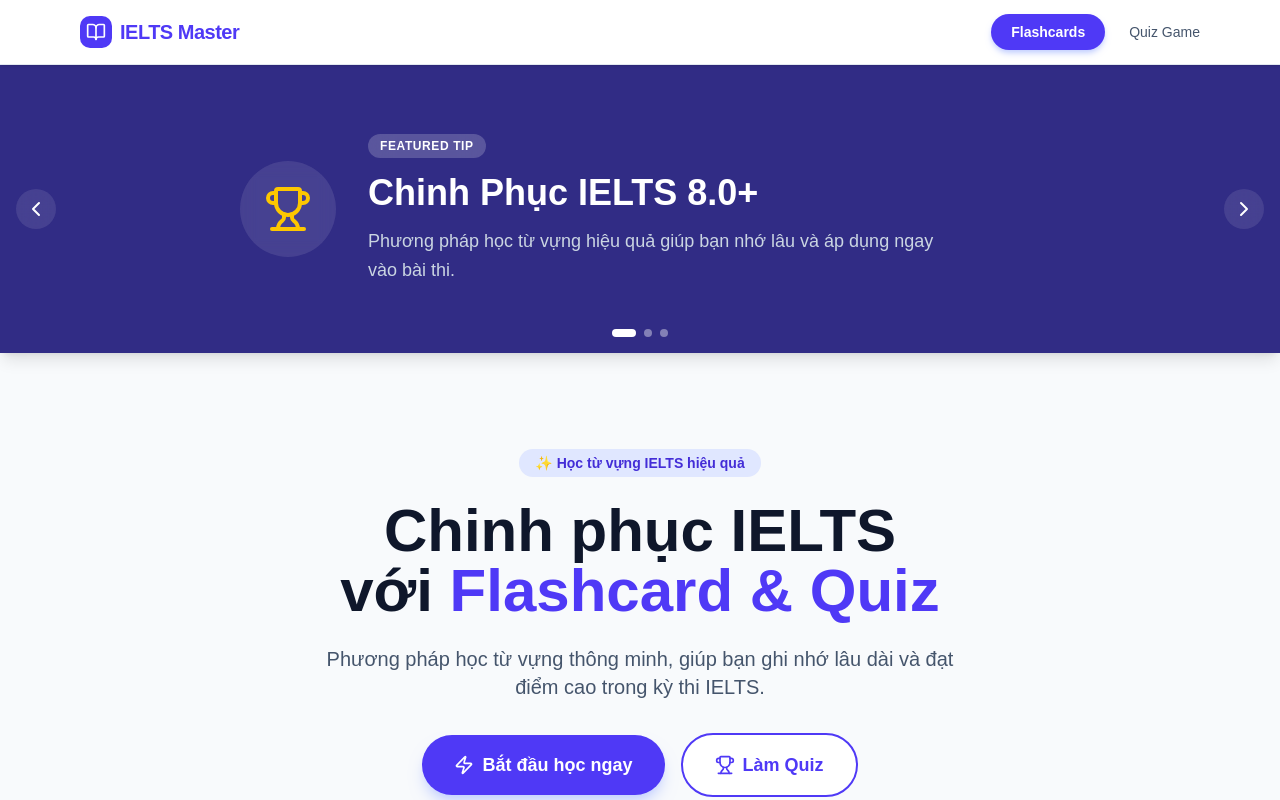
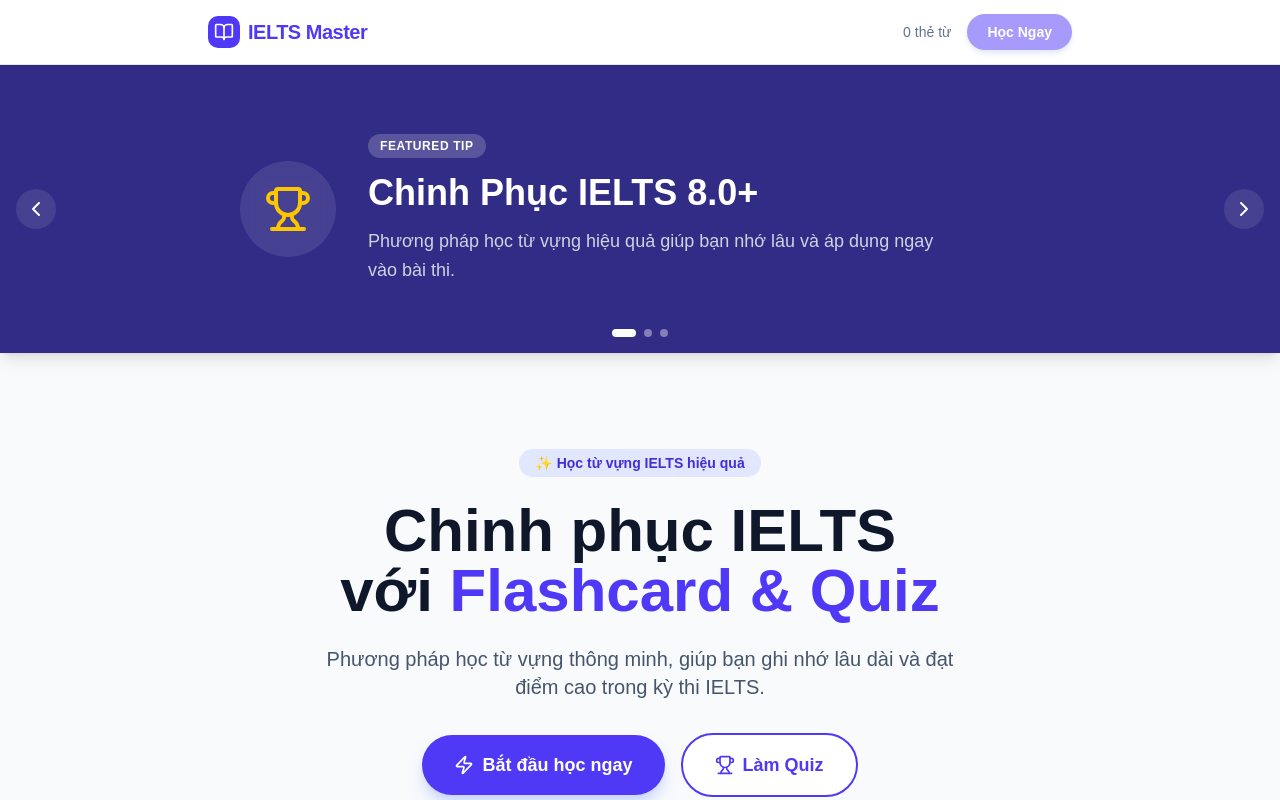
Before and after one commit to phuctrank81/flashcard-phuctran, a Next.js app: page / in a window 1280 px wide. Shown: the top 800 px of the page. Built offline with nearby package versions, Linux system fonts and the light colour scheme.

Commit message:
new update

```diff
--- a/app/components/header.tsx
+++ b/app/components/header.tsx
@@ -1,23 +1,42 @@
-import {
-  BookOpen,
-} from "lucide-react"
+import { BookOpen } from "lucide-react"
 
-const FlashcardHeader = ({ onStartStudy, flashcardsCount }: { onStartStudy: () => void; flashcardsCount: number }) => (
+export default function Header() {
+  const flashcardsCount = 0 // hoặc lấy từ state / context sau này
+
+  const handleStartStudy = () => {
+    console.log("Start study")
+  }
+
+  return (
     <header className="bg-white border-b border-slate-200 sticky top-0 z-40 shadow-sm">
       <div className="max-w-4xl mx-auto px-4 h-16 flex items-center justify-between">
+        {/* Logo */}
         <div className="flex items-center gap-2 text-indigo-600">
           <div className="bg-indigo-600 text-white p-1.5 rounded-lg">
             <BookOpen className="w-5 h-5" />
           </div>
-        <span className="text-xl font-bold tracking-tight">IELTS Master</span>
+          <span className="text-xl font-bold tracking-tight">
+            IELTS Master
+          </span>
         </div>
 
+        {/* Actions */}
         <div className="flex items-center gap-4">
-        <span className="text-slate-500 text-sm hidden sm:inline-block font-medium">{flashcardsCount} thẻ từ</span>
+          <span className="text-slate-500 text-sm hidden sm:inline-block font-medium">
+            {flashcardsCount} thẻ từ
+          </span>
+
           <button
-          onClick={onStartStudy}
+            onClick={handleStartStudy}
             disabled={flashcardsCount === 0}
-          className="bg-indigo-600 text-white px-5 py-2 rounded-full text-sm font-semibold hover:bg-indigo-700 disabled:opacity-50 disabled:cursor-not-allowed transition-all shadow-md shadow-indigo-200 active:scale-95"
+            className="
+              bg-indigo-600 text-white
+              px-5 py-2 rounded-full text-sm font-semibold
+              hover:bg-indigo-700
+              disabled:opacity-50 disabled:cursor-not-allowed
+              transition-all shadow-md shadow-indigo-200
+              active:scale-95
+            "
           >
             Học Ngay
           </button>
@@ -25,5 +44,4 @@ const FlashcardHeader = ({ onStartStudy, flashcardsCount }: { onStartStudy: () =
       </div>
     </header>
   )
-
-export default FlashcardHeader
+}
--- a/app/page.tsx
+++ b/app/page.tsx
@@ -3,33 +3,13 @@
 import { BookOpen, GraduationCap, Zap, Trophy, Brain, Target } from "lucide-react"
 import Link from "next/link"
 import BannerSlider from "./components/BannerSlider"
+import Header from "./components/Header"
 
 export default function HomePage() {
   return (
     <div className="min-h-screen bg-slate-50 flex flex-col">
       {/* Header */}
-      <header className="bg-white border-b border-slate-200 sticky top-0 z-40 shadow-sm">
-        <div className="max-w-6xl mx-auto px-4 h-16 flex items-center justify-between">
-          <Link href="/" className="flex items-center gap-2 text-indigo-600">
-            <div className="bg-indigo-600 text-white p-1.5 rounded-lg">
-              <BookOpen className="w-5 h-5" />
-            </div>
-            <span className="text-xl font-bold tracking-tight">IELTS Master</span>
-          </Link>
-
-          <nav className="flex items-center gap-6">
-            <Link
-              href="/flashcards"
-              className="bg-indigo-600 text-white px-5 py-2 rounded-full text-sm font-semibold hover:bg-indigo-700 transition-all shadow-md shadow-indigo-200 active:scale-95"
-            >
-              Flashcards
-            </Link>
-            <Link href="/quiz" className="text-slate-600 hover:text-indigo-600 font-medium transition-colors text-sm">
-              Quiz Game
-            </Link>
-          </nav>
-        </div>
-      </header>
+      <Header />
 
       {/* Banner Slider */}
       <BannerSlider />
```
Lines whose indentation alone changed are shown as unchanged.
